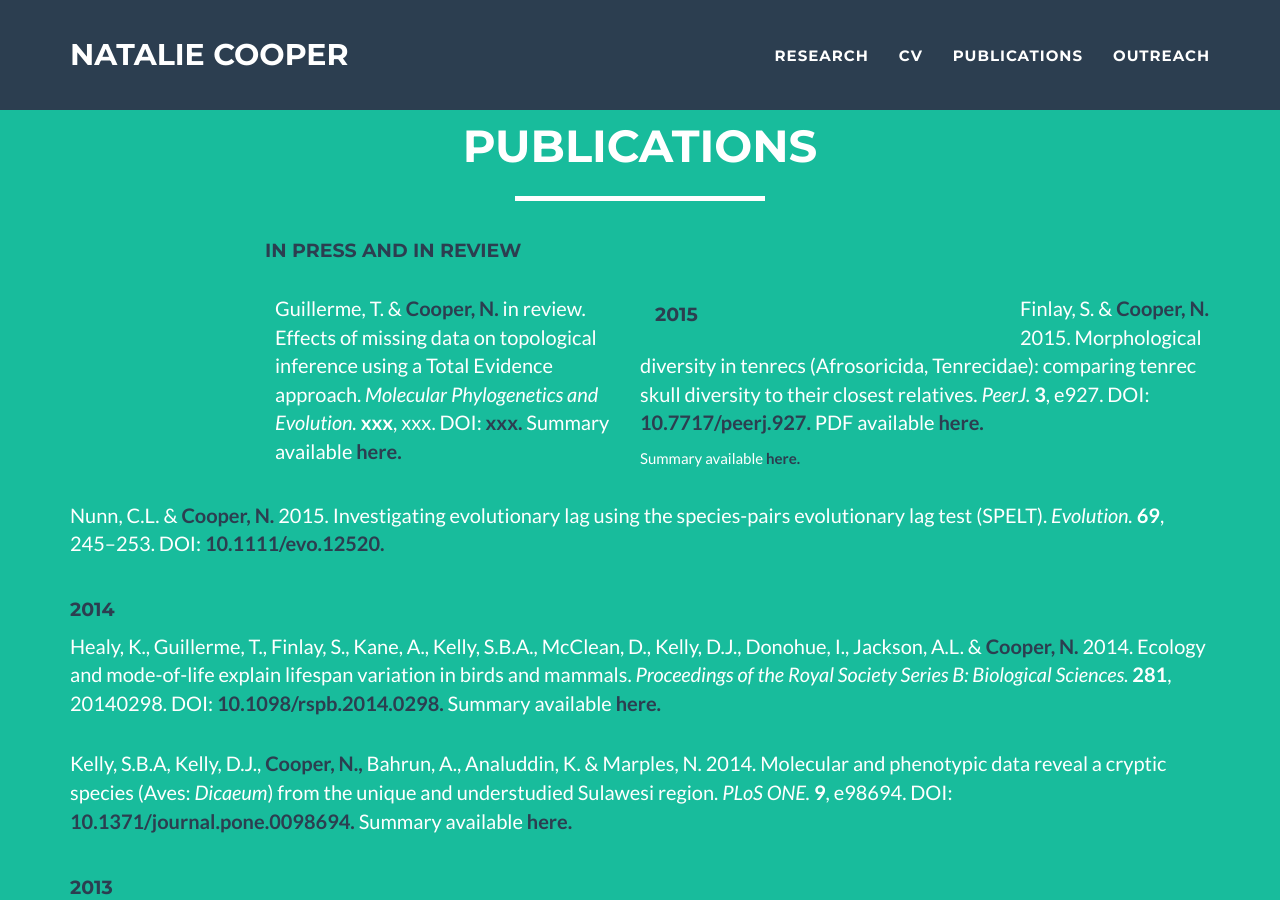
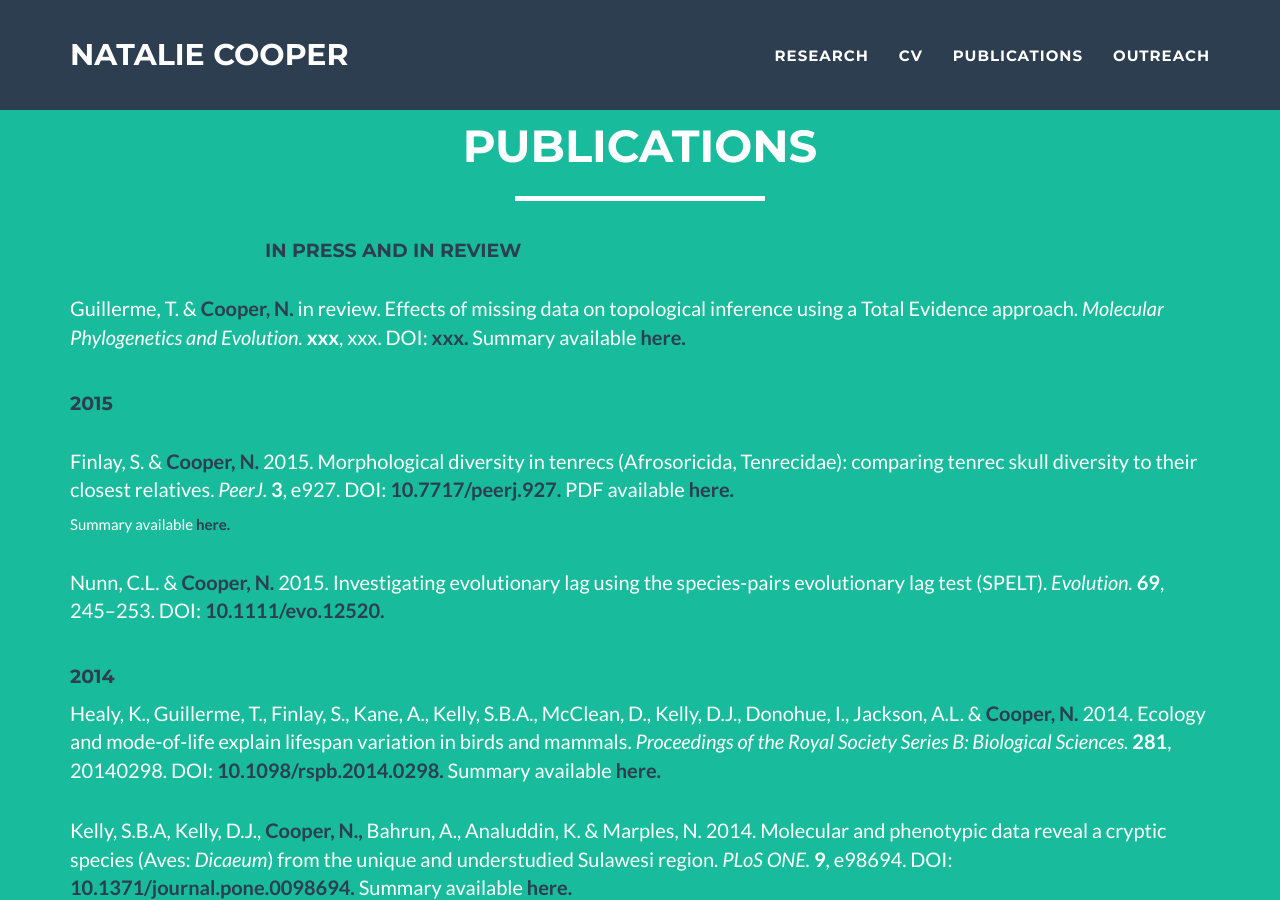
Before and after one commit to nhcooper123/nhcooper123.github.io, a Jekyll site: the page publications.html, which Jekyll copies as it is, in a window 1280 px wide and 900 px high. Built offline with Jekyll 4.4.1, drawn with Linux system fonts in a browser that asks for light colours.

Commit message:
Attempt to fix text width

```diff
--- a/publications.html
+++ b/publications.html
@@ -90,16 +90,12 @@
 </div>
 </div>
 
-
-  <div class="col-lg-4 col-lg-offset-2">
   &nbsp
   <p>Guillerme, T. &amp; <strong><font color="2c3e50">Cooper, N.</font></strong> in review. Effects of missing data on topological inference using a Total Evidence approach.<em> Molecular Phylogenetics and Evolution. </em><strong>xxx</strong>, xxx. DOI: <a href="http://onlinelibrary.wiley.com/doi/10.1111/evo.12520/abstract"><strong><font color="2c3e50">xxx.</font></strong></a> Summary available <a href=""><strong><font color="2c3e50">here.</font></strong></a></p>
-</div>
-                <div class="col-lg-4">
+
   &nbsp
 
 <h4><font color="2c3e50">2015</font></h4>
-</div>
 
   &nbsp
   <p>Finlay, S. &amp; <strong><font color="2c3e50">Cooper, N.</font></strong> 2015. Morphological diversity in tenrecs (Afrosoricida, Tenrecidae): comparing tenrec skull diversity to their closest relatives.<em> PeerJ. </em><strong>3</strong>, e927. DOI: <a href="https://10.7717/peerj.927"><strong><font color="2c3e50">10.7717/peerj.927.</font></strong></a> PDF available <a href="https://peerj.com/articles/927.pdf"><strong><font color="2c3e50">here.</font></strong></a></p> Summary available <a href="http://www.ecoevoblog.com/2015/05/08/looks-can-be-deceiving/"><strong><font color="2c3e50">here.</font></strong></a></p>
```
